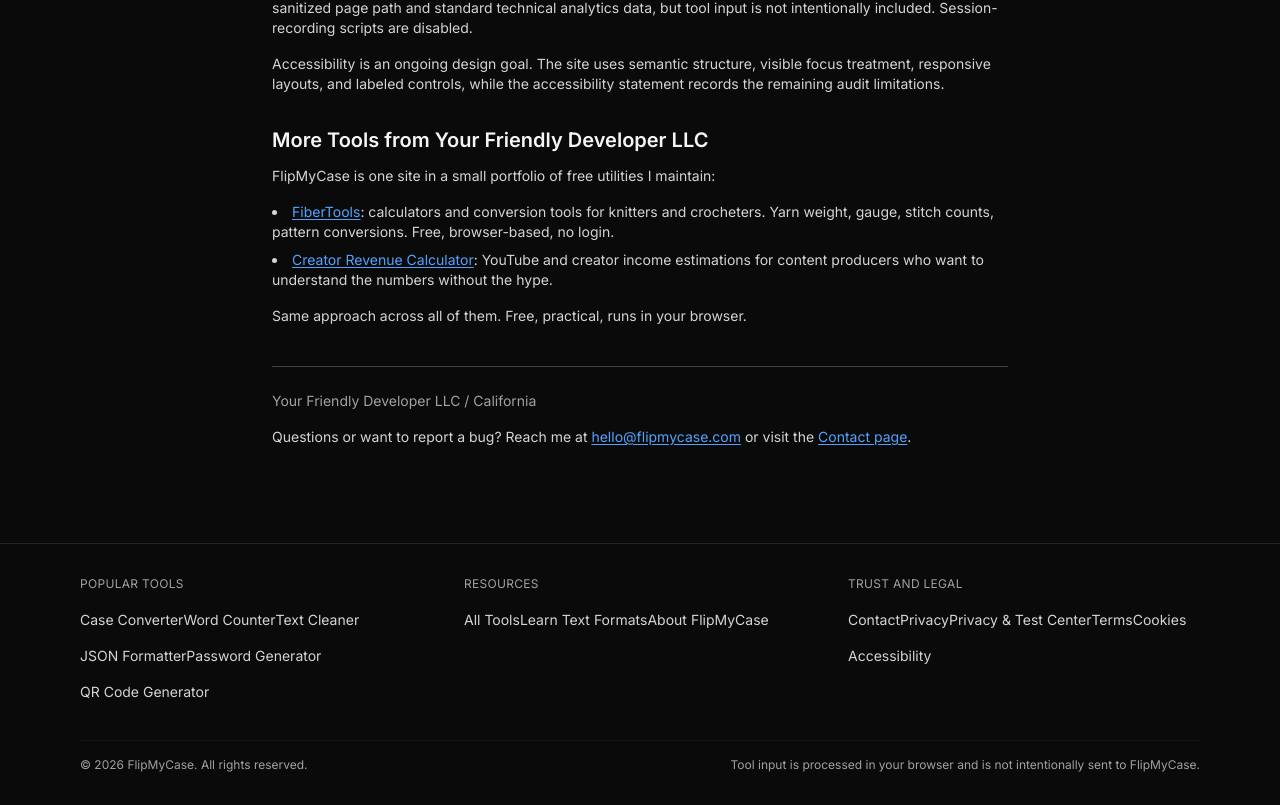
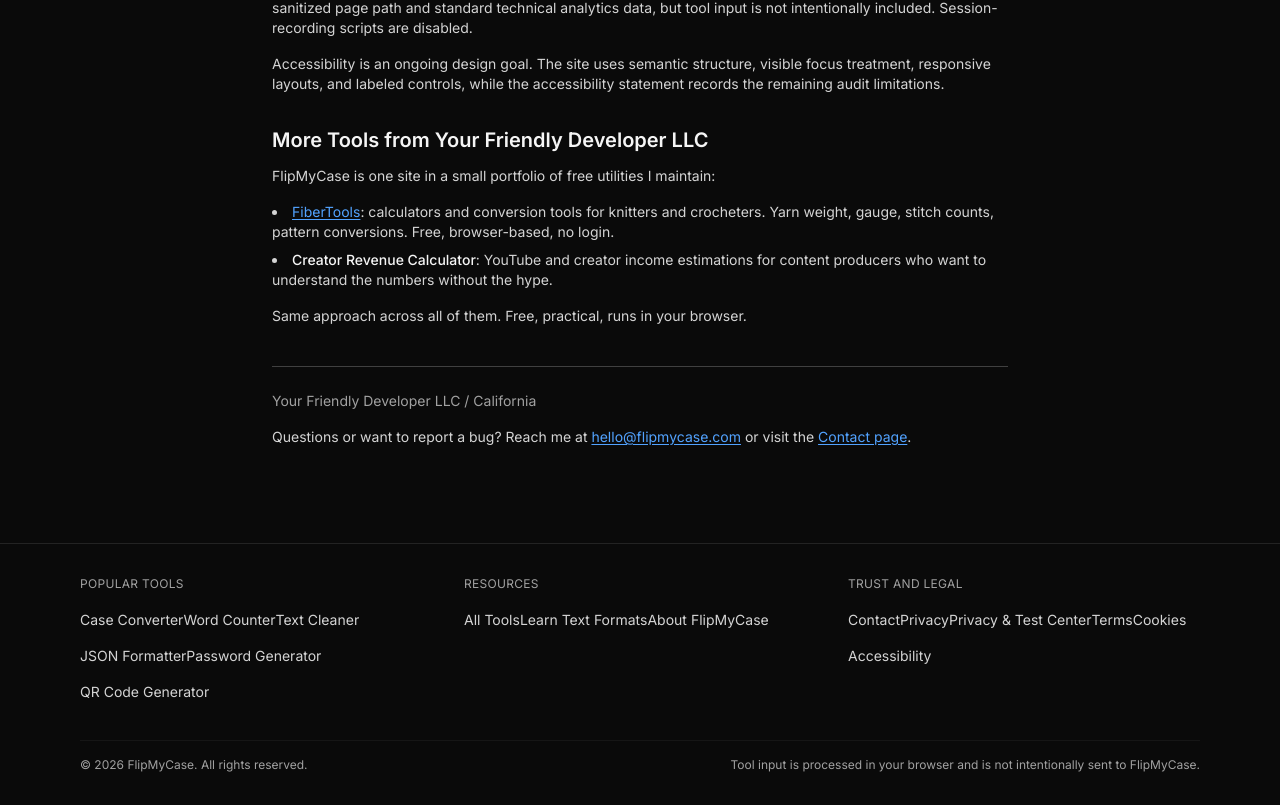
Before and after one commit to raiderj77/text-converter, a Next.js app: page /about in a window 1280 px wide. Shown: the part 1023-1828 px from the top of the page. Built offline with nearby package versions, Linux system fonts and the light colour scheme.

Commit message:
Remove Creator Revenue backlink (#33)

```diff
--- a/app/about/page.tsx
+++ b/app/about/page.tsx
@@ -138,13 +138,7 @@
                 stitch counts, pattern conversions. Free, browser-based, no login.
               </li>
               <li>
-                <a
-                  href="https://creatorrevenuecalculator.com"
-                  rel="nofollow"
-                  className="text-blue-400 underline underline-offset-2 hover:text-blue-300 transition-colors"
-                >
-                  Creator Revenue Calculator
-                </a>
+                <span className="font-medium text-neutral-100">Creator Revenue Calculator</span>
                 : YouTube and creator income estimations for content producers who want to
                 understand the numbers without the hype.
               </li>
```
Also changed, not shown: 1 other file (tests, documents, lock files or other folders).
